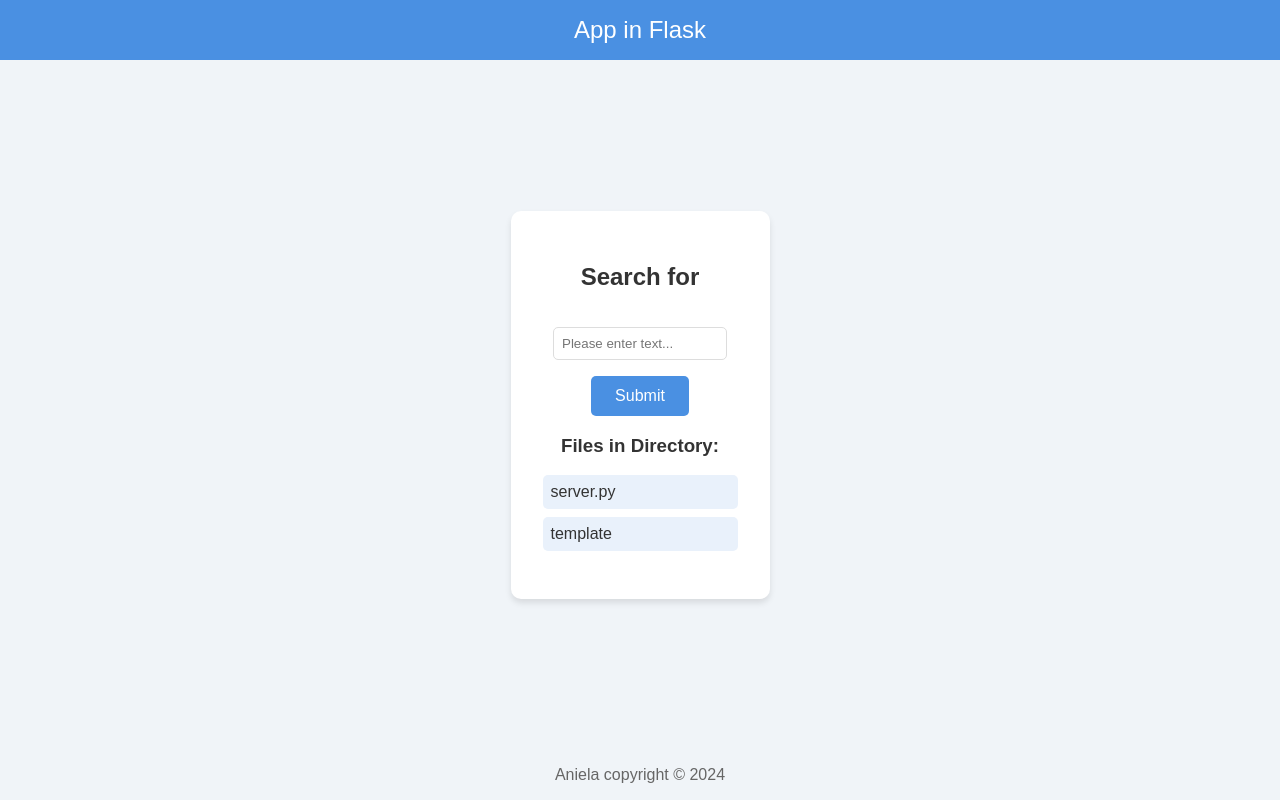
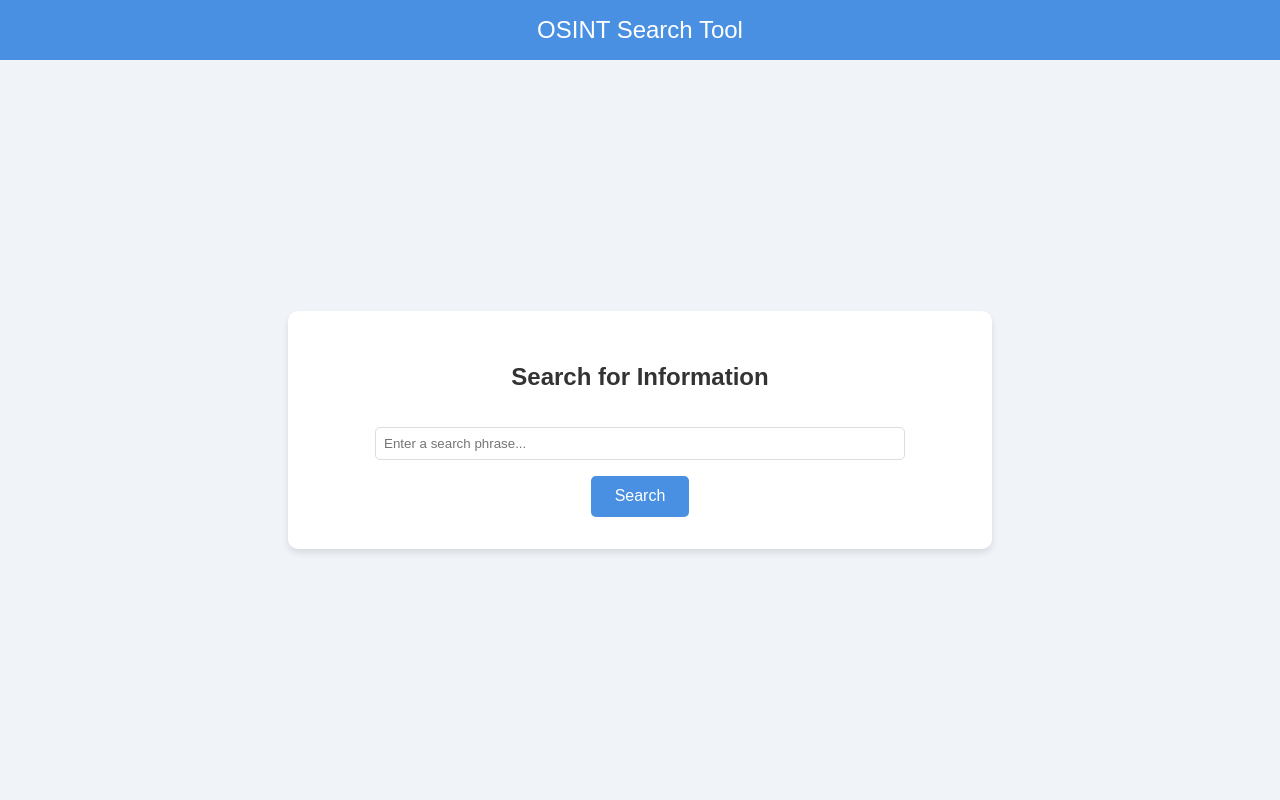
Before and after one commit to Gluszka13/hamed, a Flask app: page / in a window 1280 px wide. Run offline with Flask 3, Linux system fonts and the light colour scheme.

Commit message:
use tool

```diff
--- a/server.py
+++ b/server.py
@@ -1,19 +1,35 @@
 from flask import Flask, request, render_template
-import os
+import subprocess
 
 app = Flask(__name__)
 
 @app.route('/', methods=['GET', 'POST'])
 def home():
-    message = ""
-    directory = "."  # Bieżący katalog
-    files = os.listdir(directory)  # Pobranie listy plików w katalogu
+    message = ""   # Komunikat po wpisaniu frazy
+    results = ""   # Wyniki narzędzia OSINT
 
     if request.method == 'POST':
-        word = request.form.get('text_input', '')  # Pobierz dane z formularza
-        message = f"You entered: {word}"  # Komunikat z wprowadzonym słowem
+        # Pobranie frazy z formularza
+        search_phrase = request.form.get('text_input', '')
 
-    return render_template('index.html', message=message, files=files)
+        if search_phrase:
+            message = f"You searched for: {search_phrase}"
+            try:
+                # Podaj prawidłową ścieżkę do Twojego narzędzia OSINT
+                command = f"python3 Digital-Footprint-OSINT-Tool/digital_footprint.py '{search_phrase}'"
+                process = subprocess.run(command, shell=True, capture_output=True, text=True)
+
+                # Pobieranie wyników z procesu
+                if process.returncode == 0:
+                    results = process.stdout
+                else:
+                    results = f"Error: {process.stderr}"
+            except Exception as e:
+                results = f"An error occurred: {str(e)}"
+        else:
+            message = "Please enter a search phrase."
+
+    return render_template('index.html', message=message, results=results)
 
 if __name__ == '__main__':
     app.run(host='0.0.0.0', port=8080)
--- a/template/index.html
+++ b/templates/index.html
@@ -3,7 +3,7 @@
 <head>
     <meta charset="UTF-8">
     <meta name="viewport" content="width=device-width, initial-scale=1.0">
-    <title>Simple Flask Page</title>
+    <title>OSINT Search Tool</title>
     <style>
         body {
             font-family: Arial, sans-serif;
@@ -34,6 +34,7 @@
             border-radius: 10px;
             box-shadow: 0 4px 6px rgba(0, 0, 0, 0.1);
             text-align: center;
+            width: 50%;
         }
         input[type="text"] {
             width: 80%;
@@ -54,51 +55,35 @@
         button:hover {
             background-color: #357ab8;
         }
-        footer {
-            text-align: center;
+        pre {
+            background-color: #e9f1fb;
             padding: 1rem;
-            background-color: #f0f4f8;
-            color: #666;
-        }
-        ul {
+            border-radius: 5px;
+            overflow-x: auto;
             text-align: left;
-            list-style: none;
-            padding: 0;
-            margin: 1rem 0;
-        }
-        ul li {
-            margin: 0.5rem 0;
-            padding: 0.5rem;
-            background-color: #e9f1fb;
-            border-radius: 5px;
         }
     </style>
 </head>
 <body>
     <header>
-        App in Flask
+        OSINT Search Tool
     </header>
     <main>
         <div class="container">
-            <h2>Search for</h2>
+            <h2>Search for Information</h2>
             <form method="POST">
-                <input type="text" name="text_input" placeholder="Please enter text...">
+                <input type="text" name="text_input" placeholder="Enter a search phrase..." required>
                 <br>
-                <button type="submit">Submit</button>
+                <button type="submit">Search</button>
             </form>
             {% if message %}
                 <p><strong>{{ message }}</strong></p>
             {% endif %}
-            <h3>Files in Directory:</h3>
-            <ul>
-                {% for file in files %}
-                    <li>{{ file }}</li>
-                {% endfor %}
-            </ul>
+            {% if results %}
+                <h3>Results:</h3>
+                <pre>{{ results }}</pre>
+            {% endif %}
         </div>
     </main>
-    <footer>
-        Aniela copyright &copy; 2024
-    </footer>
 </body>
 </html>
```
